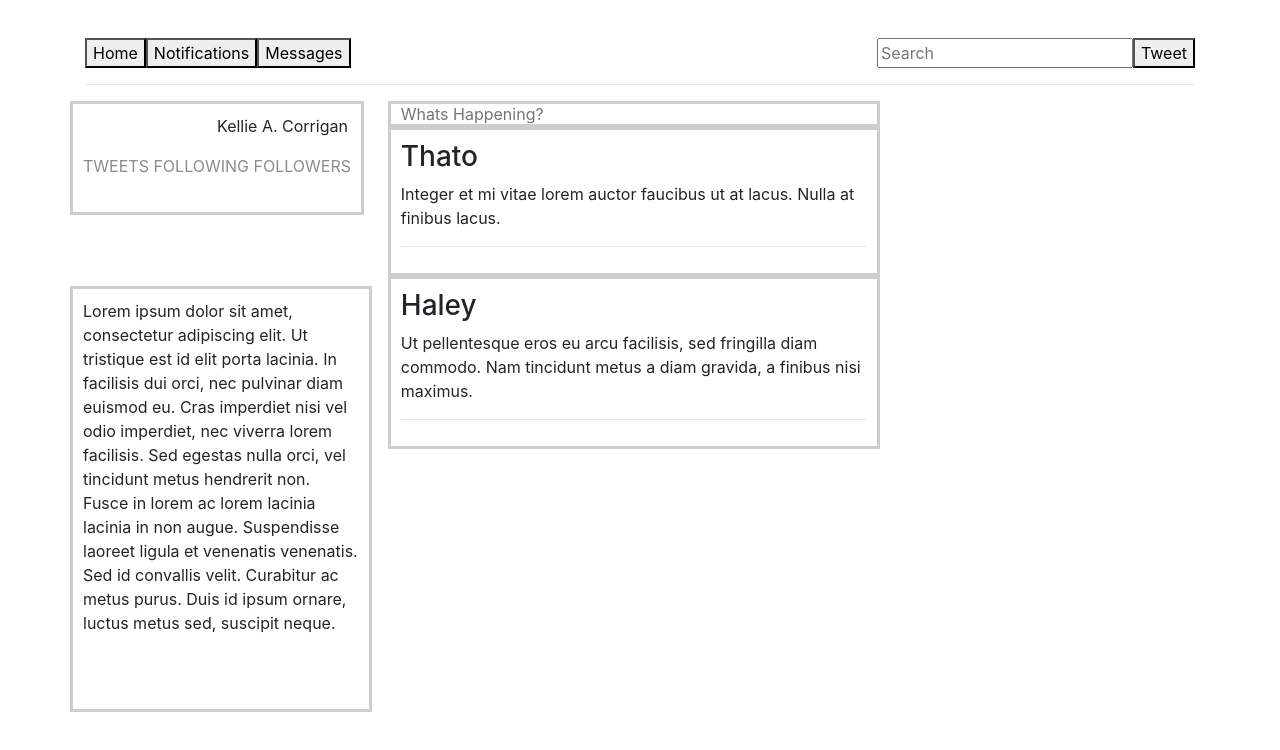
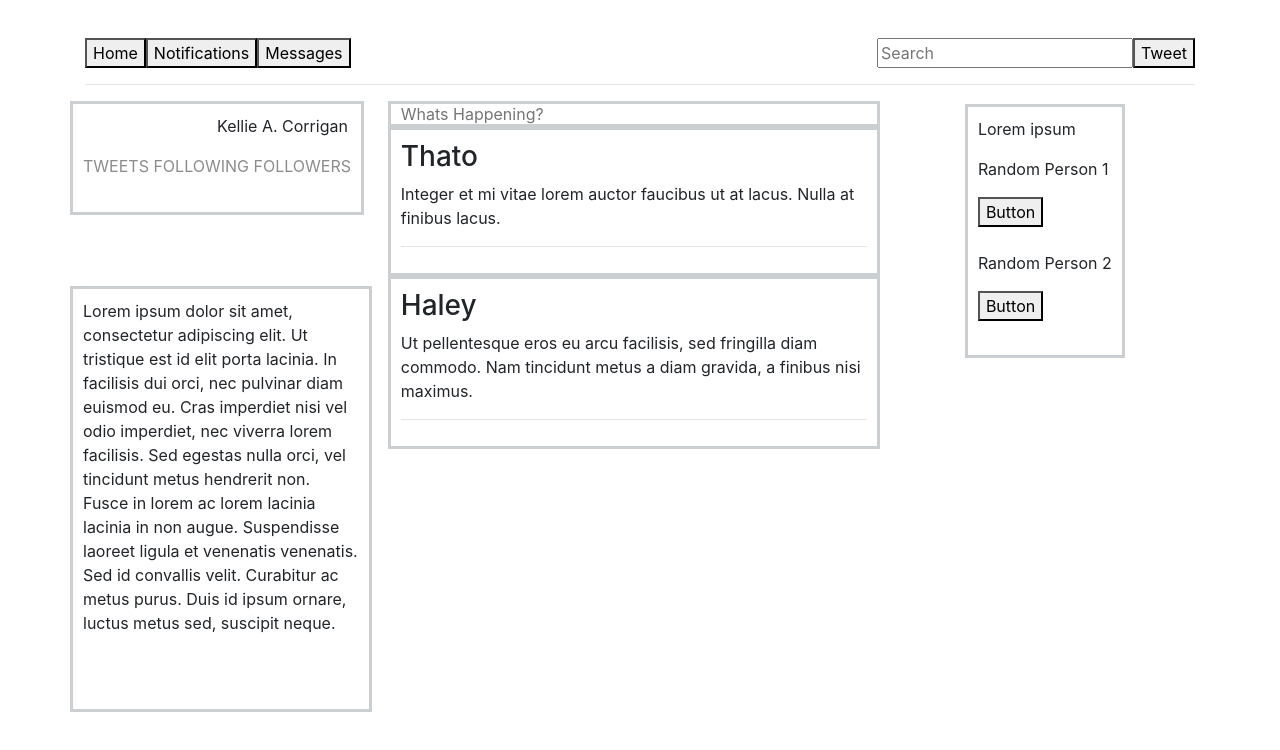
Before and after one commit to calliestump/Week16WeekndHwk, a React (Create React App) app: page / in a window 1280 px wide. Shown: the top 750 px of the page. Built offline with nearby package versions, Linux system fonts and the light colour scheme.

Commit message:
finishes component for friend suggestion
Co-authored-by: Joseph Giunta <jgnohack@gmail.com>

```diff
--- a/src/components/App.js
+++ b/src/components/App.js
@@ -16,9 +16,8 @@ function App(){
           <Profile/>
           <Timeline/>
           <Description />
-          {/* <FriendSuggestions/> */}
+          <FriendSuggestions/>
         </div>
-
       </div>
     </React.Fragment>
   );
--- /dev/null
+++ b/src/components/Friend.js
@@ -0,0 +1,18 @@
+import React from "react";
+import PropTypes from "prop-types";
+
+function Friend(props){
+  return (
+    <React.Fragment>
+      <p>{props.suggestionName}</p>
+      <button>Button</button>
+      <br /><br />
+    </React.Fragment>
+  );
+}
+
+Friend.propTypes = {
+  suggestionName: PropTypes.string.isRequired,
+};
+
+export default Friend;
--- a/src/components/FriendSuggestions.js
+++ b/src/components/FriendSuggestions.js
@@ -0,0 +1,29 @@
+import React from "react";
+import Friend from "./Friend";
+
+const masterFriendSuggestionList = [
+  {
+    suggestionName: "Random Person 1"
+  },
+  {
+    suggestionName: "Random Person 2"
+  }
+];
+
+function FriendSuggestion(){
+  return (
+    <React.Fragment>
+      <div class="friendSuggestions">
+        <p>Lorem ipsum</p>
+        {masterFriendSuggestionList.map((friendARG, index) =>
+          <Friend
+            suggestionName = {friendARG.suggestionName}
+            key = {index}
+          />
+        )}
+      </div>
+    </React.Fragment>
+  );
+}
+
+export default FriendSuggestion;
--- a/src/components/Timeline.js
+++ b/src/components/Timeline.js
@@ -15,8 +15,6 @@ const masterPostList = [
 function Timeline(){
   return (
     <React.Fragment>
-      {/* <div class="whatsHappening"> */}
-      {/* </div> */}
       <div class="timelinePosts">
         <input class="whatsHappening" placeholder="Whats Happening?"></input>
         {masterPostList.map((timelinePost, index) =>
@@ -28,9 +26,6 @@ function Timeline(){
         )}
       </div>
     </React.Fragment>
-    // <React.Fragment>
-    //   <h1>Timeline</h1>
-    // </React.Fragment>
   );
 }
 
--- a/src/components/TimelinePosts.js
+++ b/src/components/TimelinePosts.js
@@ -2,9 +2,6 @@ import React from "react";
 import PropTypes from "prop-types";
 
 function TimelinePosts(props){
-  // const postersName = "Thato";
-  // const post = "Integer et mi vitae lorem auctor faucibus ut at lacus. Nulla at finibus lacus.";
-
   return (
     <React.Fragment>
       <div class="timelinePostsComponent">
--- a/src/index.css
+++ b/src/index.css
@@ -85,6 +85,17 @@ a:hover{
   padding: 10px;
 }
 
+.friendSuggestions {
+  border-style: solid;
+  border-width: 3px;
+  border-color: rgb(204, 207, 209);
+  padding: 10px;
+  display: inline-block;
+  /* position: unset; */
+  margin-left: 52%;
+  margin-top: -32%;
+  height: 10%;
+}
 /* .app {s
   padding-left: 2%;
 } */
```
